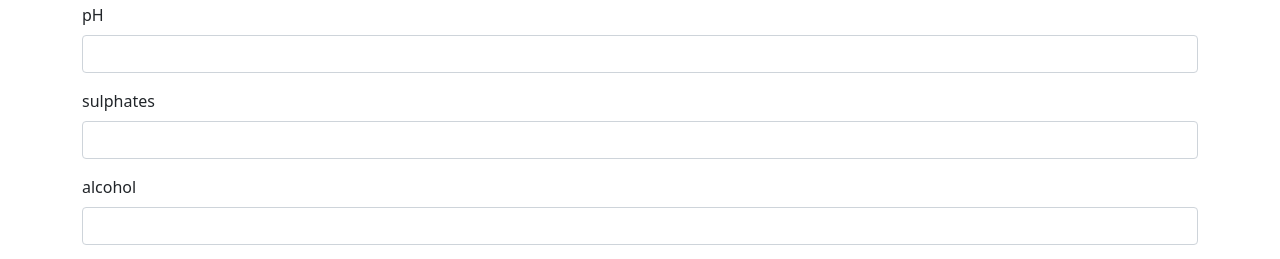
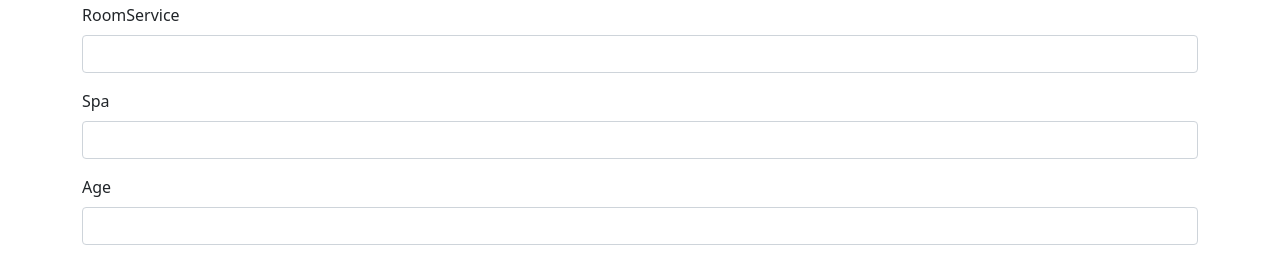
Before and after one commit to pataata/Los_Subnormales, a plain HTML site: page templates/pagina.html in a window 1280 px wide. Shown: the part 53-312 px from the top of the page. Drawn offline with nearby package versions, Linux system fonts and the light colour scheme.

Commit message:
Actualización modelo

```diff
--- a/ejemplo.txt
+++ b/ejemplo.txt
@@ -1 +1 @@
-23 34 23
+10 1500 21
--- a/templates/pagina.html
+++ b/templates/pagina.html
@@ -12,16 +12,16 @@
             <h1>Form 1</h1>
             <form method="post" action="/modeloForm">
                 <div class="mb-3">
-                    <label for="pH" class="form-label">pH</label>
-                    <input type="text" class="form-control" id="pH" name="pH">
+                    <label for="RoomService" class="form-label">RoomService</label>
+                    <input type="text" class="form-control" id="RoomService" name="RoomService">
                 </div>
                 <div class="mb-3">
-                    <label for="sulphates" class="form-label">sulphates</label>
-                    <input type="text" class="form-control" id="sulphates" name="sulphates">
+                    <label for="Spa" class="form-label">Spa</label>
+                    <input type="text" class="form-control" id="Spa" name="Spa">
                 </div>
                 <div class="mb-3">
-                    <label for="alcohol" class="form-label">alcohol</label>
-                    <input type="text" class="form-control" id="alcohol" name="alcohol">
+                    <label for="Age" class="form-label">Age</label>
+                    <input type="text" class="form-control" id="Age" name="Age">
                 </div>
                 <button type="submit" class="btn btn-primary">Enviar</button>
             </form>
```
Also changed, not shown: 1 other file.
